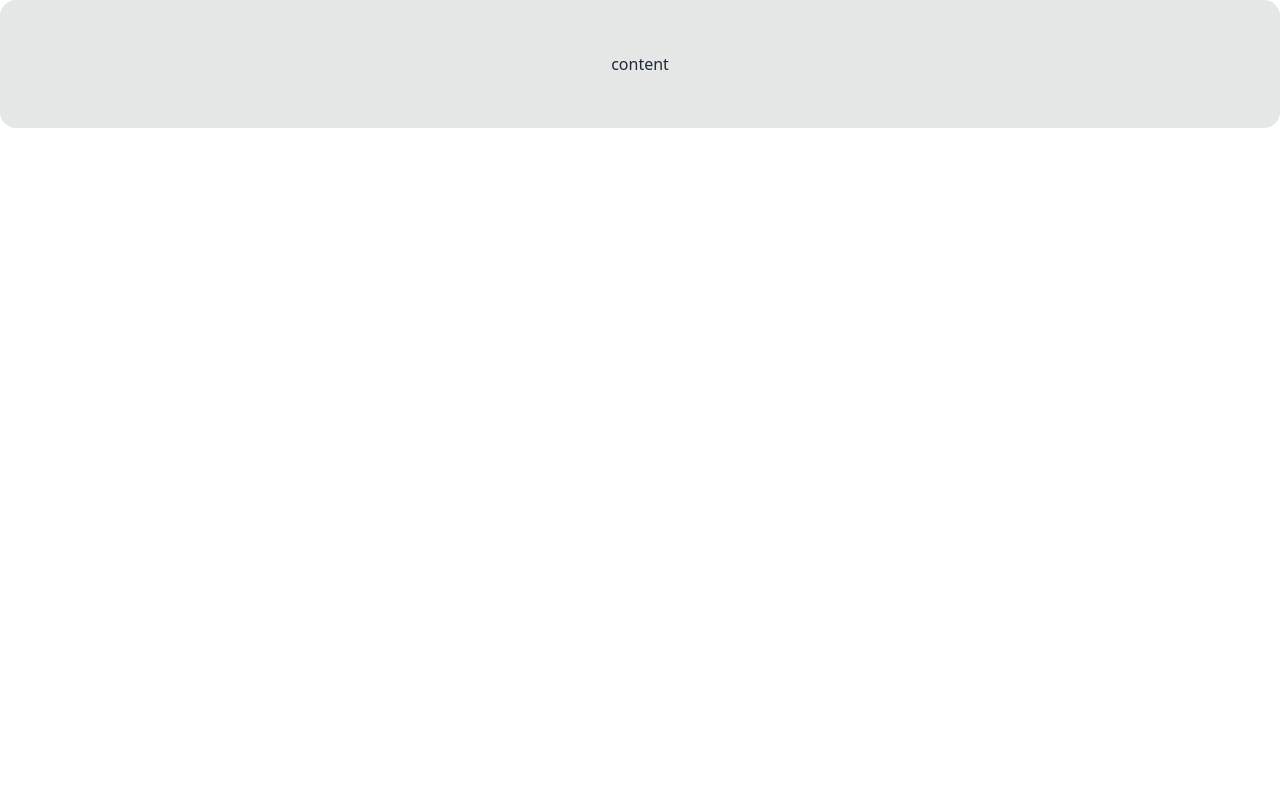
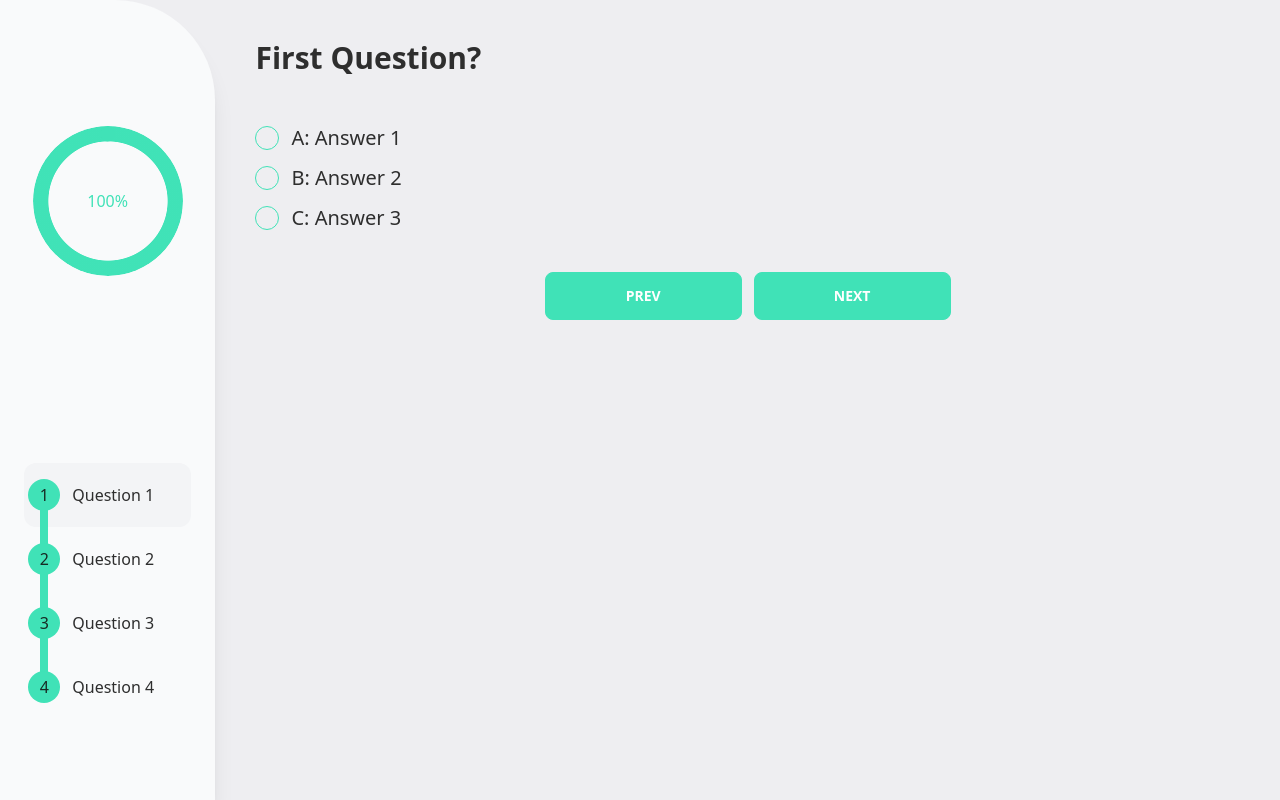
Before and after one commit to mondaylabs/levelup, a React (Vite) app in the folder frontend/: page /question/1 in a window 1280 px wide. Built offline with nearby package versions, Linux system fonts and the light colour scheme.

Commit message:
Navbar Theme Test

```diff
--- a/frontend/src/Router.jsx
+++ b/frontend/src/Router.jsx
@@ -2,6 +2,7 @@ import React from 'react';
 import {BrowserRouter, Routes, Route} from 'react-router-dom'
 import Home from "./pages/Home.jsx";
 import QuestionDetail from "./pages/QuestionDetail.jsx";
+import Dashboard from "./pages/Dashboard.jsx";
 
 function Router() {
     return (
@@ -9,6 +10,7 @@ function Router() {
             <Routes>
                 <Route path="/" element={<Home/>}/>
                 <Route path="/question/:id" element={<QuestionDetail/>}/>
+                <Route path="/dashboard" element={<Dashboard/>}/>
             </Routes>
         </BrowserRouter>
     );
--- a/frontend/src/components/Navbar.jsx
+++ b/frontend/src/components/Navbar.jsx
@@ -1,8 +1,8 @@
 import React from 'react';
 
-function Navbar(props) {
+function Navbar() {
     return (
-        <div className="navbar bg-base-100">
+        <div className="navbar bg-gray-50">
             <div className="navbar-start">
                 <div className="dropdown">
                     <label tabIndex={0} className="btn btn-ghost lg:hidden">
@@ -43,7 +43,7 @@ function Navbar(props) {
                 </ul>
             </div>
             <div className="navbar-end">
-                <a className="btn">Button</a>
+                <a className="btn btn-success text-white">Log in</a>
             </div>
         </div>
     );
--- a/frontend/src/components/common/Button.jsx
+++ b/frontend/src/components/common/Button.jsx
@@ -1,20 +1,20 @@
-import { StyleSheet, css } from 'aphrodite'
+import {css, StyleSheet} from 'aphrodite'
 import React from 'react'
 import cn from 'classnames'
 
 export default function Button({
-    text, onClick, loading, className, icon, disabled = false, type = 'button', ...rest
-}) {
+                                   text, onClick, loading=false, className, icon, disabled = false, type = 'button', ...rest
+                               }) {
     return (
         <button
             onClick={onClick}
             type={type}
             disabled={disabled}
-            className={cn('button', className, { 'is-loading': loading })}
+            className={cn('btn', className,)}
             {...rest}>
 
-            {icon ? <i className={cn('icon', text ? css(styles.icon) : '', icon)} /> : null }
-            {text}
+            {icon ? <i className={cn('icon', text ? css(styles.icon) : '', icon)}/> : null}
+            {!loading ? text : <span className="loading loading-spinner"></span>}
         </button>
     )
 }
--- /dev/null
+++ b/frontend/src/pages/Dashboard.jsx
@@ -0,0 +1,9 @@
+import React from 'react';
+
+function Dashboard(props) {
+    return (
+        <div>Dashboard</div>
+    );
+}
+
+export default Dashboard;
--- a/frontend/src/pages/Home.jsx
+++ b/frontend/src/pages/Home.jsx
@@ -1,47 +1,10 @@
 import React from 'react';
+import Navbar from "../components/Navbar.jsx";
 
 function Home() {
     return (
         <div>
-            <div className="navbar bg-base-100 Ï">
-  <div className="navbar-start">
-    <div className="dropdown">
-      <label tabIndex={0} className="btn btn-ghost lg:hidden">
-        <svg xmlns="http://www.w3.org/2000/svg" className="h-5 w-5" fill="none" viewBox="0 0 24 24" stroke="currentColor"><path strokeLinecap="round" strokeLinejoin="round" strokeWidth="2" d="M4 6h16M4 12h8m-8 6h16" /></svg>
-      </label>
-      <ul tabIndex={0} className="menu menu-sm dropdown-content mt-3 z-[1] p-2 shadow bg-base-100 rounded-box w-52">
-        <li><a>Item 1</a></li>
-        <li>
-          <a>Parent</a>
-          <ul className="p-2">
-            <li><a>Submenu 1</a></li>
-            <li><a>Submenu 2</a></li>
-          </ul>
-        </li>
-        <li><a>Item 3</a></li>
-      </ul>
-    </div>
-    <a className="btn btn-ghost normal-case text-xl">daisyUI</a>
-  </div>
-  <div className="navbar-center hidden lg:flex">
-    <ul className="menu menu-horizontal px-1">
-      <li><a>Item 1</a></li>
-      <li tabIndex={0}>
-        <details>
-          <summary>Parent</summary>
-          <ul className="p-2">
-            <li><a>Submenu 1</a></li>
-            <li><a>Submenu 2</a></li>
-          </ul>
-        </details>
-      </li>
-      <li><a>Item 3</a></li>
-    </ul>
-  </div>
-  <div className="navbar-end">
-    <a className="btn">Button</a>
-  </div>
-</div>
+          <Navbar/>
         </div>
 
     );
--- a/frontend/src/pages/QuestionDetail.jsx
+++ b/frontend/src/pages/QuestionDetail.jsx
@@ -1,16 +1,151 @@
-import React from 'react';
+import React, {useEffect, useState} from 'react';
+import Button from "../components/common/Button.jsx";
+import {useNavigate, useParams} from "react-router-dom";
+
+const tests = {
+    count: 4,
+    results: [
+        {
+            id: 1,
+            text: "First Question?",
+            answers: [
+                {
+                    id: 1,
+                    text: "Answer 1"
+                },
+                {
+                    id: 2,
+                    text: "Answer 2"
+                },
+                {
+                    id: 3,
+                    text: "Answer 3"
+                }
+            ]
+        },
+        {
+            id: 2,
+            text: "Python Question 1?",
+            answers: [
+                {
+                    id: 4,
+                    text: "Answer 2.1"
+                },
+                {
+                    id: 5,
+                    text: "Answer 2.2"
+                },
+                {
+                    id: 6,
+                    text: "Answer 2.3"
+                }
+            ]
+        },
+        {
+            id: 3,
+            text: "Python Question 2?",
+            answers: [
+                {
+                    id: 7,
+                    text: "Answer 3.1"
+                },
+                {
+                    id: 8,
+                    text: "Answer 3.2"
+                },
+                {
+                    id: 9,
+                    text: "Answer 3.3"
+                }
+            ],
+        }, {
+            id: 4,
+            text: "Python Question 3?",
+            answers: [
+                {
+                    id: 10,
+                    text: "Answer 4.1"
+                },
+                {
+                    id: 11,
+                    text: "Answer 4.2"
+                },
+                {
+                    id: 12,
+                    text: "Answer 4.3"
+                }
+            ],
+        },
+
+    ]
+}
+
 
 function QuestionDetail({}) {
+    const navigate = useNavigate()
+    const letters = ['A', 'B', 'C', 'D']
+    const [thisQuestion, setThisQuestion] = useState(null)
+    const [passed, setPassed] = useState([])
+    const params = useParams()
+
+    useEffect(() => {
+        setThisQuestion(tests.results.find(i => i.id === +params.id))
+    }, [params])
+
+
     return (
-        // <div className="flex">
-        //     <div className="w-[20%] bg-green-50 h-[100vh] flex justify-center items-center p-[30px]">
-        //
-        //     </div>
-        // </div>
-        <div className="flex flex-col w-full lg:flex-row">
-  <div className="grid flex-grow h-32 card bg-base-300 rounded-box place-items-center">content</div>
+        <div className="flex">
+            <div className="w-[20%] bg-gray-50  h-[100vh] shadow-xl
+             flex justify-around items-center p-[15px] py-[10px] flex-col rounded-se-[100px]">
+                <div className="h-[30vh] flex items-center justify-center  ">
+                    <div className="radial-progress text-success" style={{"--value": 100, "--size": "150px"}}>100%</div>
+                </div>
+                <ul className="steps steps-vertical max-h-[70vh] overflow-auto w-[90%] text-center ">
+                    {tests.results.length ? tests.results.map(question => (
+                        <li
+                            onClick={() => navigate(`/question/${question.id}`)}
+                            className={`${params.id == question.id ? 'bg-gray-100' : ''} step step-success cursor-pointer rounded-xl  hover:bg-gray-100 `}
+                            key={question.id}>
+                            Question {question.id}
+                        </li>
 
-</div>
+                    )) : ''}
+
+                </ul>
+            </div>
+            <div className="flex flex-col p-[40px] gap-10 w-[100%]">
+                <div className="flex flex-col gap-3 w-[100%]">
+                    {thisQuestion ? <>
+                            <h1 className="text-3xl font-bold">{thisQuestion.text}</h1>
+                            <br/>
+                            <div className="flex flex-col gap-3 ">
+                                {thisQuestion.answers.map((answer, index) => (
+                                    <label className="flex items-center gap-3" key={answer.id}>
+                                        <input type="radio" className="radio radio-success" name="answer"/>
+                                        <span className="text-xl">{letters[index]}: {answer.text}</span>
+                                    </label>
+
+                                ))}
+                            </div>
+
+                        </>
+                        : ''}
+
+                </div>
+                <div className="flex items-center gap-3 justify-center w-[100%]">
+                    <Button
+                        text={'Prev'}
+                        className={'btn-success text-white w-[20%]'}
+                    />
+                    <Button
+                        text={'Next'}
+                        className={'btn btn-success text-white w-[20%]'}
+                    />
+                </div>
+
+            </div>
+        </div>
+
     );
 }
 
--- a/frontend/src/static/index.css
+++ b/frontend/src/static/index.css
@@ -1,3 +1,13 @@
 @tailwind base;
 @tailwind components;
 @tailwind utilities;
+
+
+*::-webkit-scrollbar {
+  display: none;
+}
+
+* {
+  -ms-overflow-style: none;
+  scrollbar-width: none;
+}
--- a/frontend/tailwind.config.js
+++ b/frontend/tailwind.config.js
@@ -3,8 +3,26 @@ export default {
     content: [
         "./src/**/*.{js,jsx,ts,tsx}",
     ],
+
     theme: {
         extend: {},
     },
+    daisyui: {
+        themes: [
+            {
+                mytheme: {
+                    "primary": "#5eead4",
+                    "secondary": "#064d60",
+                    "accent": "#e2705f",
+                    "neutral": "#362a3c",
+                    "base-100": "#eeeef1",
+                    "info": "#41a2e6",
+                    "success": "#40e2b7",
+                    "warning": "#a66811",
+                    "error": "#be123c",
+                },
+            },
+        ],
+    },
     plugins: [require("daisyui")],
 }
```
Lines whose indentation alone changed are shown as unchanged.
